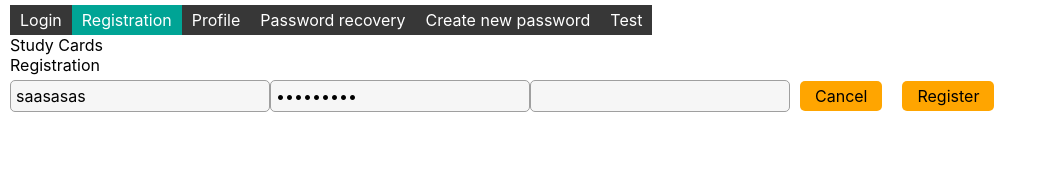
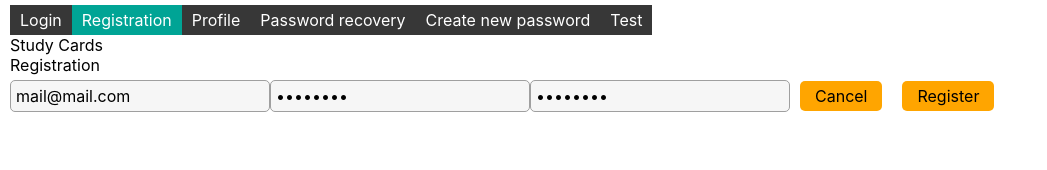
Before and after one commit to BrilAlex/study-cards, a React (Create React App) app: page /#/registration in a window 1280 px wide. Shown: the top 170 px of the page, without its empty margins (0-1047 px from the left). Built offline with nearby package versions, Linux system fonts and the light colour scheme.

Commit message:
Registration state added

```diff
--- a/src/sc2-features/f1-auth/Registration/Registration.tsx
+++ b/src/sc2-features/f1-auth/Registration/Registration.tsx
@@ -1,27 +1,30 @@
 import {Button} from "../../../sc1-main/m1-ui/common/components/c2-Button/Button";
 import {InputText} from "../../../sc1-main/m1-ui/common/components/c1-InputText/InputText";
+import {useState} from "react";
 
 export const Registration = () => {
+  const [email, setEmail] = useState("mail@mail.com");
+  const [password, setPassword] = useState("123qwrty");
+  const [confirmPassword, setConfirmPassword] = useState("123qwrty");
+
   return (
     <div>
       <p>Study Cards</p>
       <h1>Registration</h1>
       <div>
         <InputText
-          value={"saasasas"}
-          onChangeText={() => {}}
-          onEnter={() => {}}
+          value={email}
+          onChangeText={setEmail}
         />
         <InputText
-          value={"adadadadd"}
-          onChangeText={() => {}}
-          onEnter={() => {}}
+          value={password}
+          onChangeText={setPassword}
           type={"password"}
         />
         <InputText
-          value={""}
-          onChangeText={() => {}}
-          onEnter={() => {}}
+          value={confirmPassword}
+          onChangeText={setConfirmPassword}
+          type={"password"}
         />
         <Button onClick={() => {}}>Cancel</Button>
         <Button onClick={() => {}}>Register</Button>
```
